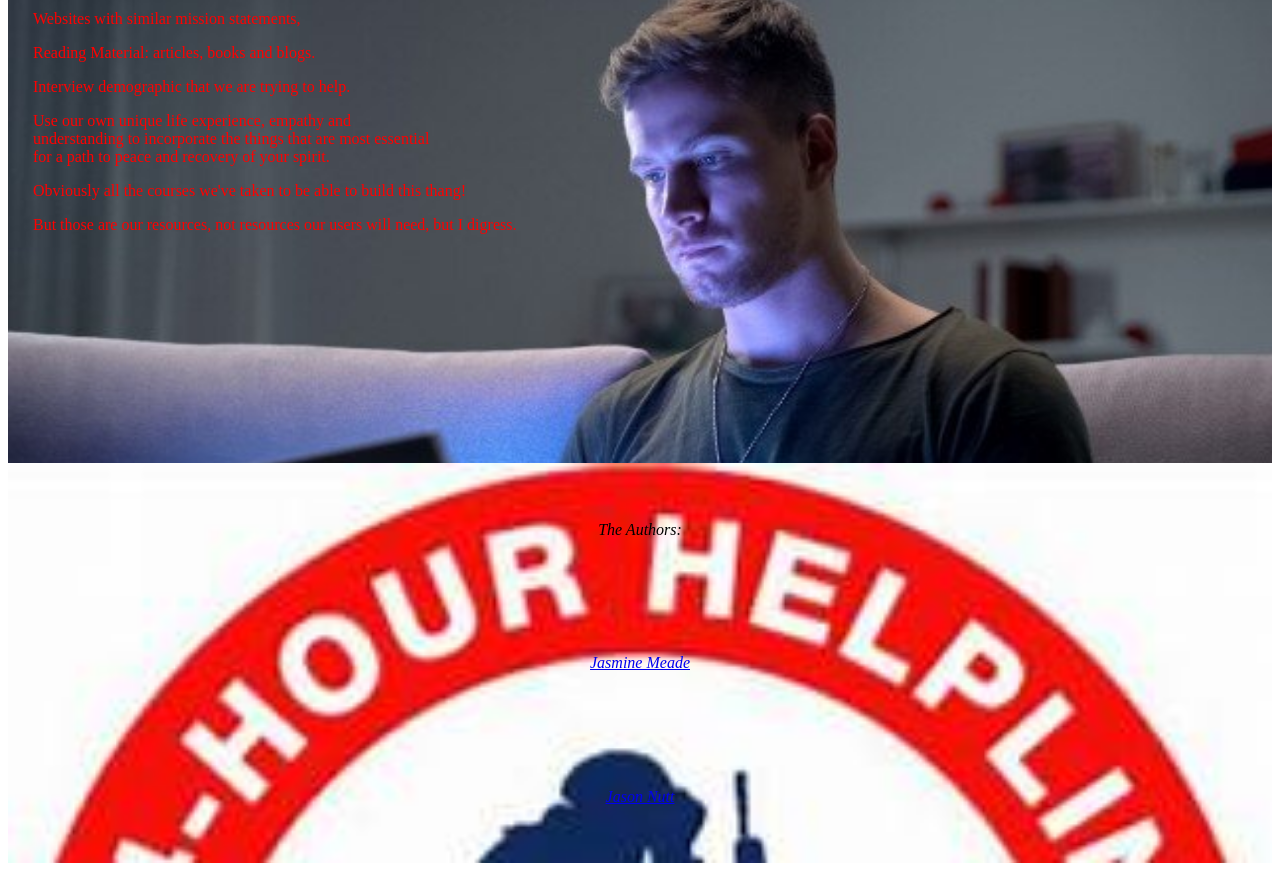
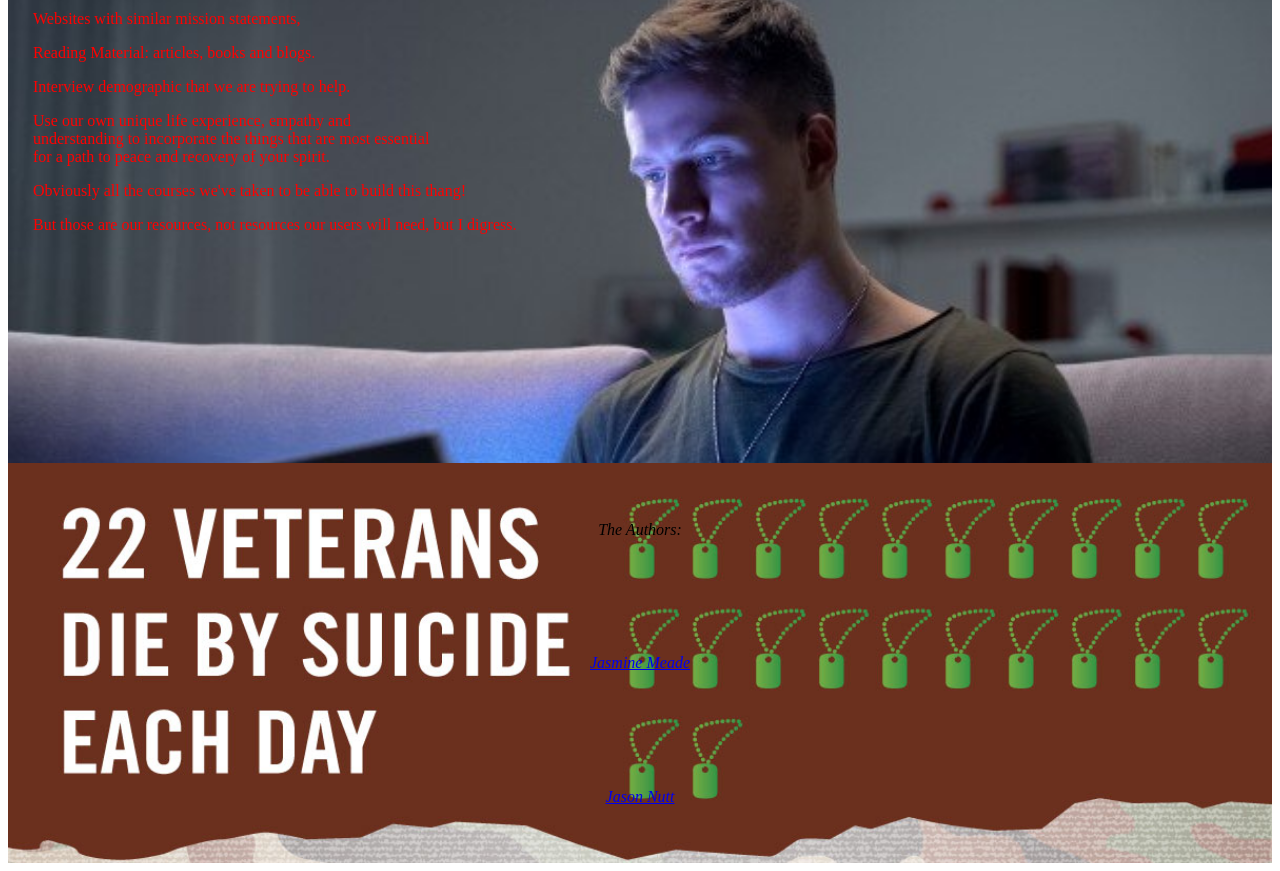
Before and after one commit to jnutt367/You-Matter, a plain HTML site: page index.html in a window 1280 px wide. Shown: the part 2214-3085 px from the top of the page. Drawn offline with Linux system fonts and the light colour scheme; a web font is replaced by a local one.

Commit message:
footer image

```diff
--- a/css/style.css
+++ b/css/style.css
@@ -68,7 +68,7 @@ header{
 }
 .footer {
 
-	background-image: url('../images/combatStress.jpg');
+	background-image: url('../images/ptsd-infographic-2.jpg');
 	background-repeat: no repeat;
 	background-size: cover;
 }
```
